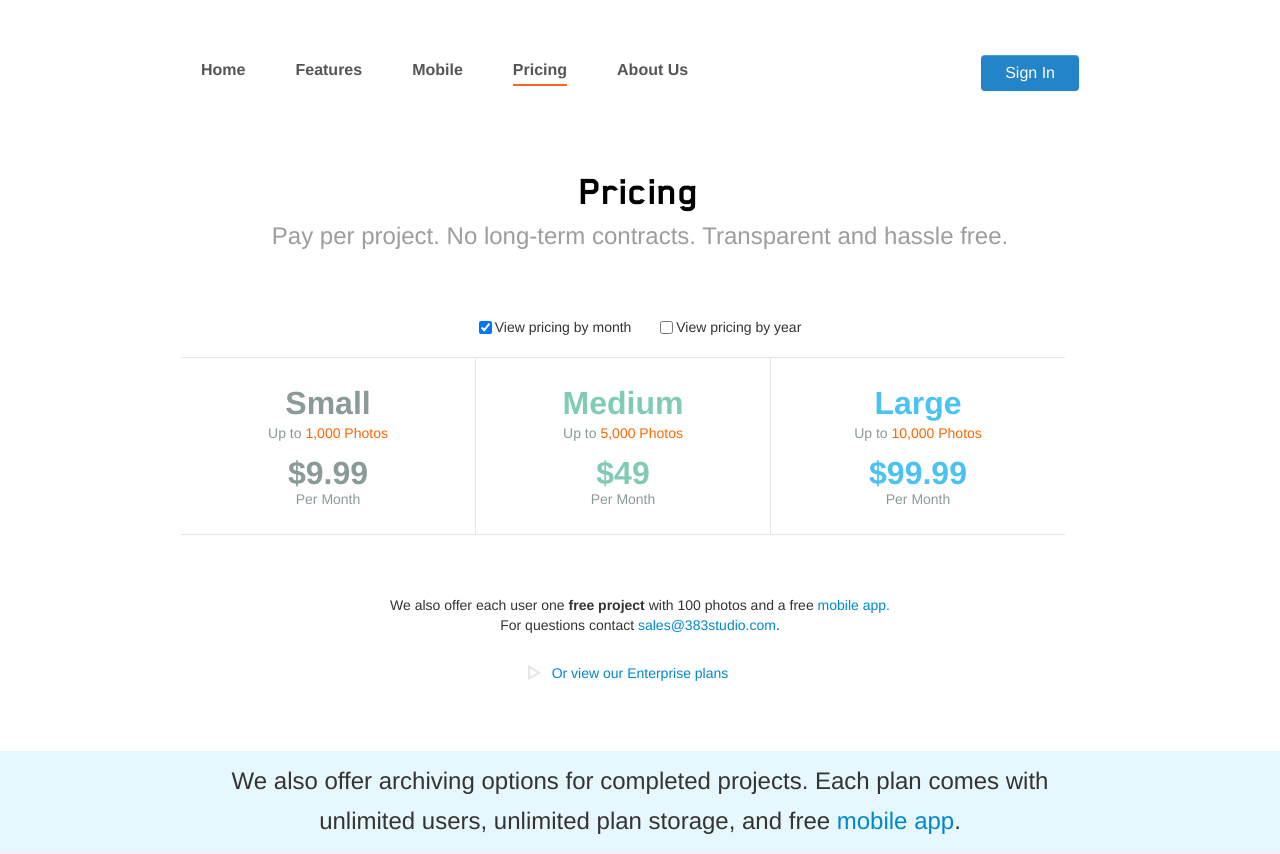
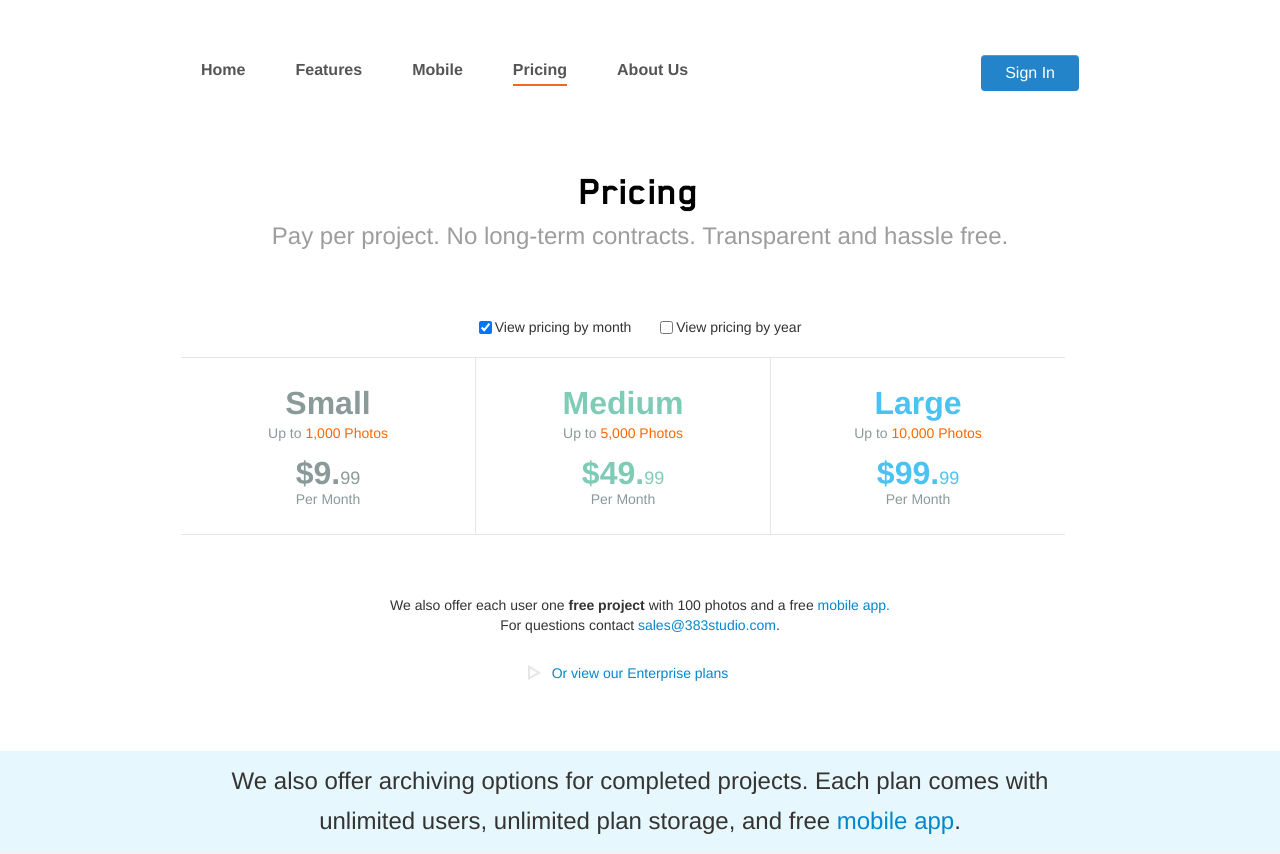
Before and after one commit to PhilippeGauthier/ThresholdHome, a plain HTML site: page public/pricing.html in a window 1280 px wide. Shown: the top 854 px of the page. Drawn offline with nearby package versions, Linux system fonts and the light colour scheme.

Commit message:
fixed pricing page number values

```diff
--- a/public/css/website.css
+++ b/public/css/website.css
@@ -814,6 +814,11 @@ div.tick {
   font-size: 10px;
   font-weight: 700;
 }
+section#pricing small {
+  font-size:18px;
+  font-weight:normal;
+}
+
 section#pricing div.price_module {
   border: 1px solid #E6E6E6;
   color: #8A9A99;
--- a/public/pricing.html
+++ b/public/pricing.html
@@ -49,11 +49,11 @@
               <h2>Small</h2>
               <p>Up to <span class="highlight">1,000 Photos</span></p>
               <div class="monthly_price">
-                <strong>$9.99</strong><br />
+                <strong>$9.<small>99</small></strong><br />
                 Per Month
               </div>
               <div class="anual_price">
-                <strong>$99.90</strong><br />
+                <strong>$99.<small>90</small></strong><br />
                 Per Year
               </div>
             </div>
@@ -61,11 +61,11 @@
               <h2>Medium</h2>
               <p>Up to <span class="highlight">5,000 Photos</span></p>
               <div class="monthly_price">
-                <strong>$49</strong><br />
+                <strong>$49.<small>99</small></strong><br />
                 Per Month
               </div>
               <div class="anual_price">
-                <strong>$499.90</strong><br />
+                <strong>$499.<small>90</small></strong><br />
                 Per Year
               </div>
             </div>
@@ -73,11 +73,11 @@
               <h2>Large</h2>
               <p>Up to <span class="highlight">10,000 Photos</span></p>
               <div class="monthly_price">
-                <strong>$99.99</strong><br />
+                <strong>$99.<small>99</small></strong><br />
                 Per Month
               </div>
               <div class="anual_price">
-                <strong>$999.90</strong><br />
+                <strong>$999.<small>90</small></strong><br />
                 Per Year
               </div>
             </div>
```
